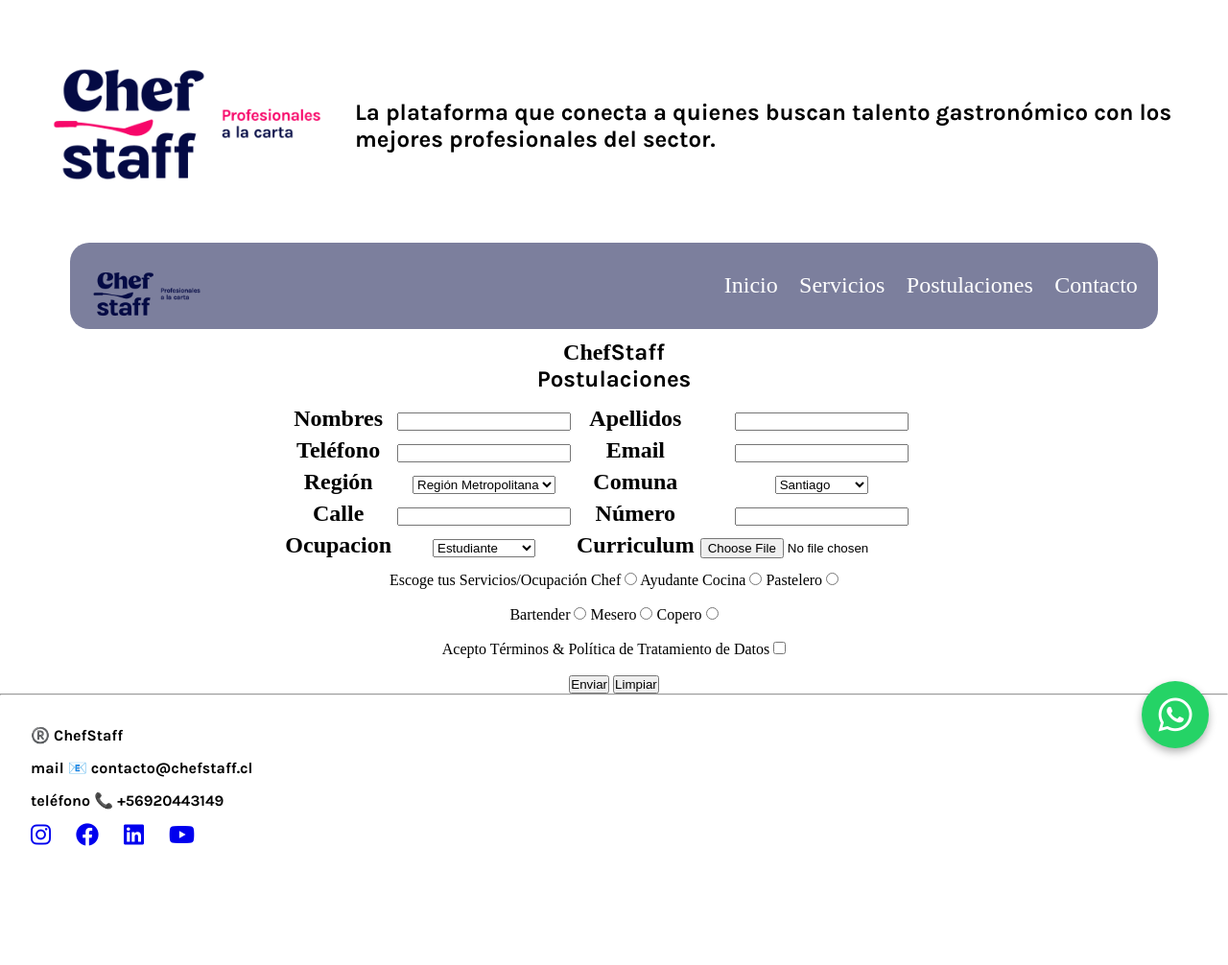
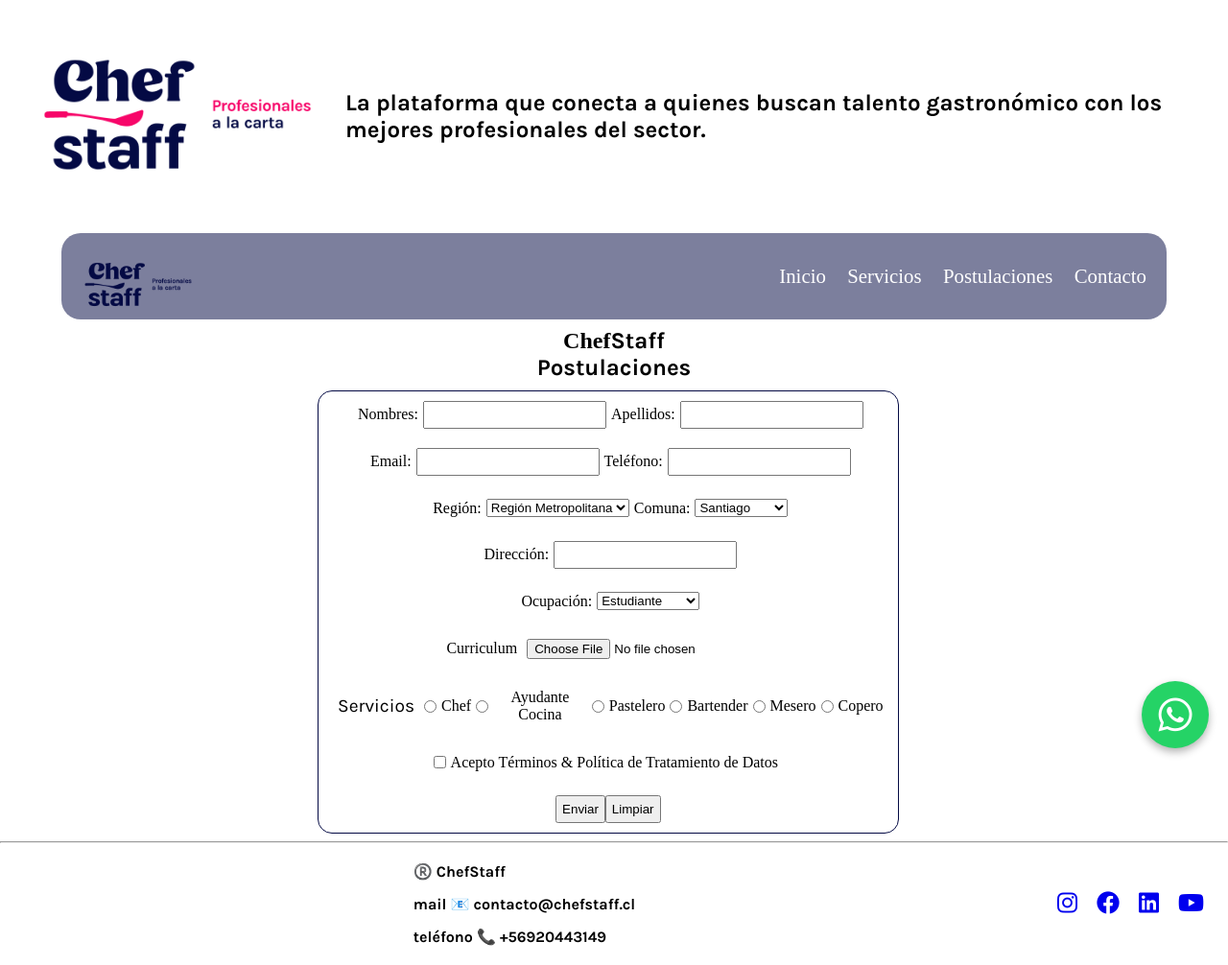
Before and after one commit to McClauss/chefStaff, a plain HTML site: page pages/postulaciones.html in a window 1280 px wide. Shown: the whole page at 96% size. Before the commit the page ends 907 px from the top, so only its background shows below. Drawn offline with Linux system fonts and the light colour scheme; a web font is replaced by a local one.

Commit message:
version 2.1 - optimizacion html y css - inclusion flex - inclusion boton whatsapp - inclusion logos redes en footer de font awesome -  inclusion branding

```diff
--- a/pages/postulaciones.html
+++ b/pages/postulaciones.html
@@ -1,5 +1,6 @@
 <!DOCTYPE html>
 <html lang="en">
+
 <head>
     <meta charset="UTF-8">
     <meta name="viewport" content="width=device-width, initial-scale=1.0">
@@ -10,17 +11,21 @@
     <!--Sansita "Minya"-->
     <link rel="preconnect" href="https://fonts.googleapis.com">
     <link rel="preconnect" href="https://fonts.gstatic.com" crossorigin>
-    <link href="https://fonts.googleapis.com/css2?family=Sansita:ital,wght@0,400;0,700;0,800;0,900;1,400;1,700;1,800;1,900&display=swap" rel="stylesheet">
+    <link
+        href="https://fonts.googleapis.com/css2?family=Sansita:ital,wght@0,400;0,700;0,800;0,900;1,400;1,700;1,800;1,900&display=swap"
+        rel="stylesheet">
     <!--Karla-->
     <link rel="preconnect" href="https://fonts.googleapis.com">
     <link rel="preconnect" href="https://fonts.gstatic.com" crossorigin>
-    <link href="https://fonts.googleapis.com/css2?family=Karla:ital,wght@0,200..800;1,200..800&display=swap" rel="stylesheet">
+    <link href="https://fonts.googleapis.com/css2?family=Karla:ital,wght@0,200..800;1,200..800&display=swap"
+        rel="stylesheet">
 
     <!--Logos Font Awesome-->
     <link rel="stylesheet" href="https://cdnjs.cloudflare.com/ajax/libs/font-awesome/6.0.0-beta3/css/all.min.css">
 
     <title>ChefStaff-Postulaciones</title>
 </head>
+
 <body>
     <header class="header">
         <div class="header-contenedor">
@@ -28,7 +33,8 @@
                 <img class="imgLogo" src="../images/Logotipo original.png" alt="logo">
             </div>
             <div class="cabecera">
-                <h2>La plataforma que conecta a quienes buscan talento gastronómico con los mejores profesionales del sector. </h2>
+                <h2>La plataforma que conecta a quienes buscan talento gastronómico con los mejores profesionales del
+                    sector. </h2>
             </div>
         </div>
         <nav class="header-nav">
@@ -52,34 +58,33 @@
         </nav>
     </header>
     <main>
+        <div class="formulario-cont">
             <section class="contenido">
                 <h1><span class="sansita-extrabold">Chef</span><span class="karla-bold">Staff</span></h1>
                 <h2>Postulaciones</h2>
+            </section>
+            <section class="formulario">
+                <form action="/enviar" method="POST">
                     <div>
-                <form action="submit" method="post">
-                    <table>
-                        <tr>
-                            <th><label for="nombres">Nombres</label></th>
-                            <th><input type="text" name="nombres" id="nombres"></th>
-                            <th><label for="apellidos">Apellidos</label></th>
-                            <th><input type="text" name="apellidos" id="apellidos"></th>
-                        </tr>
-                        <tr>
-                            <th><label for="telefono">Teléfono</label></th>
-                            <th><input type="tel" name="telefono" id="telefono"></th>
-                            <th><label for="mail">Email</label></th>
-                            <th><input type="email" name="mail" id="mail"></th>
-                        </tr>
-                        <tr>
-                            <th><label for="region">Región</label></th>
-                            <th>
+                        <label for="nombres">Nombres:</label>
+                        <input type="text" name="nombres" id="nombres" placeholder="" required>
+                        <label for="apellidos">Apellidos:</label>
+                        <input type="text" name="apellidos" id="apellidos" placeholder="" required>
+                    </div>
+                    <div>
+                        <label for="mail">Email:</label>
+                        <input type="email" name="mail" id="mail" placeholder="" required>
+                        <label for="telefono">Teléfono:</label>
+                        <input type="tel" name="telefono" id="telefono" placeholder="">
+                    </div>
+
+                    <div>
+                        <label for="region">Región:</label>
                         <select name="region" id="region">
                             <option value="region1">Región Metropolitana</option>
                             <option value="region5">V Región</option>
                         </select>
-                            </th>
-                            <th><label for="comuna">Comuna</label></th>
-                            <th>
+                        <label for="comuna">Comuna:</label></th>
                         <select name="comuna" id="comuna">
                             <option value="r1_santiago">Santiago</option>
                             <option value="r1_providencia">Providencia</option>
@@ -87,17 +92,13 @@
                             <option value="r5_valparaiso">Valparaiso</option>
                             <option value="r5_vinadelmar">Viña del Mar</option>
                         </select>
-                            </th>
-                        </tr>
-                        <tr>
-                            <th><label for="calle">Calle</label></th>
-                            <th><input type="text" name="calle" id="calle"></th>
-                            <th><label for="numero">Número</label></th>
-                            <th><input type="text" name="numero" id="numero"></th>
-                        </tr>
-                        <tr>
-                            <th><label for="ocupacion">Ocupacion</label></th>
-                            <th>
+                    </div>
+                    <div>
+                        <label for="calle">Dirección:</label>
+                        <input type="text" name="direccion" id="direccion">
+                    </div>
+                    <div>
+                        <label for="ocupacion">Ocupación:</label>
                         <select name="ocupacion" id="ocupacion">
                             <option value="estudiante">Estudiante</option>
                             <option value="empleado">Empleado</option>
@@ -105,31 +106,39 @@
                             <option value="desempleado">Desempelado</option>
                             <option value="otro">otro</option>
                         </select>
-                            </th>
-                            <th><label for="curriculum">Curriculum</label></th>
-                            <th><input type="file" name="curriculum" id="curriculum"> </th>
-                        </tr>
-                    </table>
-                    <label for="">Escoge tus Servicios/Ocupación</label>
+                    </div>
+                    <div>
+                        <label for="curriculum">Curriculum</label>
+                        <input type="file" name="curriculum" id="curriculum">
+                    </div>
+                    <div>
+                        <p>Servicios</p>
+                        <input type="radio" name="servicios" id="chef" value="chef">
                         <label for="chef">Chef</label>
-                    <input type="radio" name="chef" id="chef">
+                        <input type="radio" name="servicios" id="ayudante" value="ayudante">
                         <label for="ayudante">Ayudante Cocina</label>
-                    <input type="radio" name="ayudante" id="ayudante">
+                        <input type="radio" name="servicios" id="pastelero" value="pstelero">
                         <label for="ayudante">Pastelero</label>
-                    <input type="radio" name="pastelero" id="pastelero"><br><br>
+                        <input type="radio" name="servicios" id="bartender" value="bartender">
                         <label for="chef">Bartender</label>
-                    <input type="radio" name="bartender" id="bartender">
+                        <input type="radio" name="servicios" id="mesero" value="mesero">
                         <label for="mesero">Mesero</label>
-                    <input type="radio" name="mesero" id="mesero">
+                        <input type="radio" name="servicios" id="copero" value="copero">
                         <label for="copero">Copero</label>
-                    <input type="radio" name="copero" id="copero"><br><br>
+                    </div>
+
+                    <div>
+                        <input type="checkbox" name="terminos-condiciones" id="terminos-condiciones" required>
                         <label for="terminos-condiciones">Acepto Términos & Política de Tratamiento de Datos</label>
-                    <input type="checkbox" name="terminos-condiciones" id="terminos-condiciones"><br><br>
+                    </div>
+                    <div>
                         <input type="submit" value="Enviar">
                         <input type="reset" value="Limpiar">
+                    </div>
+
                 </form>
+            </section>
         </div>
-        </section>
     </main>
     <hr>
     <div>
@@ -138,10 +147,11 @@
         </a>
     </div>
     <footer>
+        <div class="footer-cont">
             <div class="contacto">
                 <h4>®️ ChefStaff</h4>
                 <h4>mail 📧 contacto@chefstaff.cl</h4>
-            <h4>teléfono 📞 +56920443149  </h4>
+                <h4>teléfono 📞 +56920443149 </h4>
             </div>
             <div class="social-media">
                 <a href="https://www.instagram.com/" target="_blank" aria-label="Instagram">
@@ -156,6 +166,8 @@
                 <a href="https://www.youtube.com/" target="_blank" aria-label="YouTube">
                     <i class="fab fa-youtube"></i>
             </div>
+        </div>
     </footer>
 </body>
+
 </html>
--- a/styles/estilos.css
+++ b/styles/estilos.css
@@ -3,6 +3,170 @@
     padding: 0;
     box-sizing: border-box;
 }
+/**************************/
+/*contenedores*/
+
+.contenedor{
+    padding: .5rem;
+    display: flex;
+    flex-direction: column;
+    gap: 10px;/*espacio entre cajas*/
+    flex-wrap: nowrap;
+}
+
+.servicios-cont{
+    padding: .5rem;
+    display: flex;
+    gap: 10px;
+    flex-wrap: nowrap;
+    justify-content: center;/*para centrar elementos*/
+    align-items: center;
+}
+
+.card{
+    border: solid #ddd 1px;
+    border-radius: 8px;
+    padding: 20px;
+    width: 400px;
+    height: 300px;
+    box-shadow: 0 4px 8px rgba(0, 0, 0, 0.1);
+    text-align: center;
+}
+
+.personal-cont{
+    padding: .5rem;
+    display: flex;
+    gap: 10px;
+    flex-wrap: wrap;
+    justify-content: center;/*para centrar elementos*/
+    align-items: center;
+}
+
+.formulario-cont{
+    padding: .5rem;
+    display: flex;
+    flex-direction: column;
+    gap: 10px;
+    justify-content: center;/*para centrar elementos*/
+    align-items: center;
+}
+
+.footer-cont{
+    padding: .5rem;
+    display: flex;
+    flex-direction: row;
+    gap:5px;/*espacio entre cajas*/
+    flex-wrap: nowrap;
+    justify-content: center;
+}
+/**************************/
+/*header paginas*/
+.logo{
+    flex: 0 1 auto;  /* Mantiene el tamaño de la imagen sin estirarla */
+}
+
+.cabecera{
+    flex: 1;  /* Toma el espacio restante a la derecha del logo */
+
+}
+
+.portada{
+    margin: 0 auto;
+    text-align: center;
+}
+/**************************/
+/*header con menu opciones*/
+.header-titulo{
+    text-align: center;
+}
+
+.header-nav{
+    width: 90%;
+    height: 90px;
+    /*background-color: #040A44;*/
+    background-color: #040a4485;
+    margin: 0 auto;
+    border-radius: 20px;
+    display: flex;
+    justify-content: space-between;
+    font-size: 1.3rem;
+}
+
+.header-contenedor{
+    display: flex;
+    align-items: center;
+    justify-content: space-between;
+    padding: 10px;
+}
+
+.header-logo img{
+    width: 150px;
+    padding: 5px;
+    margin: 5px;
+}
+
+.header-menu{
+    list-style-type: none;
+    padding: 10px;
+    display: flex;
+    align-items: center;
+}
+
+.header-link{
+    color: white;
+    text-decoration: none;
+    padding: 0.7rem;
+}
+.header-link:hover{
+    color: #f70669;
+    background-color: #040A44;
+    border-radius: 20px;
+}
+
+/**************************/
+/*formulario postulaciones*/
+form{
+    border: 1px solid #040A44;
+    border-radius: 15px;
+    width: 98%;
+}
+form div{
+    padding: 10px;
+    display: flex;
+    justify-content: center;
+    align-items: center;
+}
+
+form input, label{
+    padding: 5px;
+}
+
+/**************************/
+/*otras secciones*/
+.contenido
+{
+    margin: 0 auto;
+    overflow: auto;
+    text-align: center;
+}
+
+.contenido h2, p, form{
+    text-align: center;
+}
+.complemento{
+    margin: 10px auto;
+}
+
+.complemento p{
+    text-align: center;
+    overflow: auto;
+}
+
+.contacto{
+    margin: 0 auto;
+    padding: 2px;
+}
+
 /**************************/
 /*imagenes*/
 .imgLogo{
@@ -66,157 +230,15 @@
 }
 
 /**************************/
-.contenedor{
-    padding: .5rem;
-    display: flex;
-    flex-direction: column;
-    gap: 10px;/*espacio entre cajas*/
-    flex-wrap: nowrap;
-}
-
-.servicios-cont{
-    padding: .5rem;
-    display: flex;
-    gap: 10px;
-    flex-wrap: nowrap;
-    justify-content: center;/*para centrar elementos*/
-    align-items: center;
-}
-
-.card{
-    border: solid #ddd 1px;
-    border-radius: 8px;
-    padding: 20px;
-    width: 400px;
-    height: 300px;
-    box-shadow: 0 4px 8px rgba(0, 0, 0, 0.1);
-    text-align: center;
-}
-
-.personal-cont{
-    padding: .5rem;
-    display: flex;
-    gap: 10px;
-    flex-wrap: wrap;
-    justify-content: center;/*para centrar elementos*/
-    align-items: center;
-}
-/*header con menu opciones*/
-.header-titulo{
-    text-align: center;
-}
-
-.header-nav{
-    width: 90%;
-    height: 90px;
-    /*background-color: #040A44;*/
-    background-color: #040a4485;
-    margin: 0 auto;
-    border-radius: 20px;
-    display: flex;
-    justify-content: space-between;
-    font-size: 1.5rem;
-}
-
-.header-contenedor{
-    display: flex;
-    align-items: center;
-    justify-content: space-between;
-    padding: 10px;
-}
-
-.header-logo img{
-    width: 150px;
-    padding: 5px;
-    margin: 5px;
-}
-
-.header-menu{
-    list-style-type: none;
-    padding: 10px;
-    display: flex;
-    align-items: center;
-}
-
-.header-link{
-    color: white;
-    text-decoration: none;
-    padding: 0.7rem;
-}
-.header-link:hover{
-    color: #f70669;
-    background-color: #040A44;
-    border-radius: 20px;
-}
-
-.logo{
-    flex: 0 1 auto;  /* Mantiene el tamaño de la imagen sin estirarla */
-}
-
-.cabecera{
-    flex: 1;  /* Toma el espacio restante a la derecha del logo */
-
-}
-
-.portada{
-    margin: 0 auto;
-    text-align: center;
-}
-
-.contenido
-{
-    margin: 0 auto;
-    overflow: auto;
-    text-align: center;
-}
-
-.contenido h2, p, form{
-    text-align: center;
-}
-
-/*tabla*/
-table{
-    margin: auto;
-    padding: 10px;
-    font-size: 1.5rem;
-}
-th{
-    padding: 2px;
-}
-
-.complemento{
-    margin: 10px auto;
-}
-
-.complemento p{
-    text-align: center;
-    overflow: auto;
-}
-
-.contacto{
-    margin: 0 auto;
-    padding: 2px;
-}
-
-/**************************/
-
-header{
-    padding: 10px;
-}
-
-footer{
-    margin: 0 auto;
-    padding: 20px;
-}
-
-/**************************/
-
 /*redes*/
 .social-media{
     padding: 2px;
+    display: flex;
+    justify-content: center;
+    align-items: center;
+    flex-wrap: wrap;
 }
 .social-media a{
-    /*color: #fff;*/
     margin: 0 10px;
     font-size: 24px;
     text-decoration: none;
```
Also changed, not shown: index.html (+2 -0 lines), pages/contacto.html (+32 -21 lines), pages/personalChefs.html (+2 -0 lines), pages/servicios.html (+2 -0 lines), 2 other files. Lines whose indentation alone changed are shown as unchanged.
